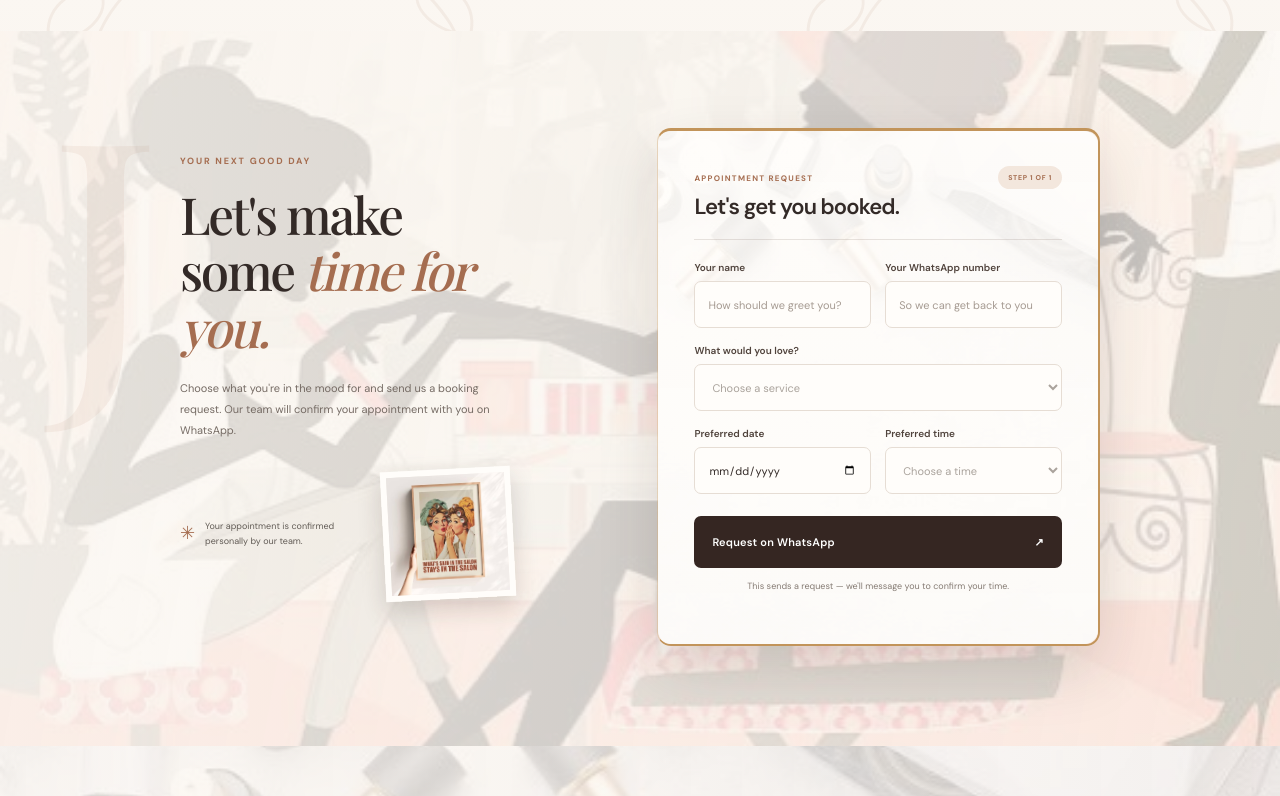
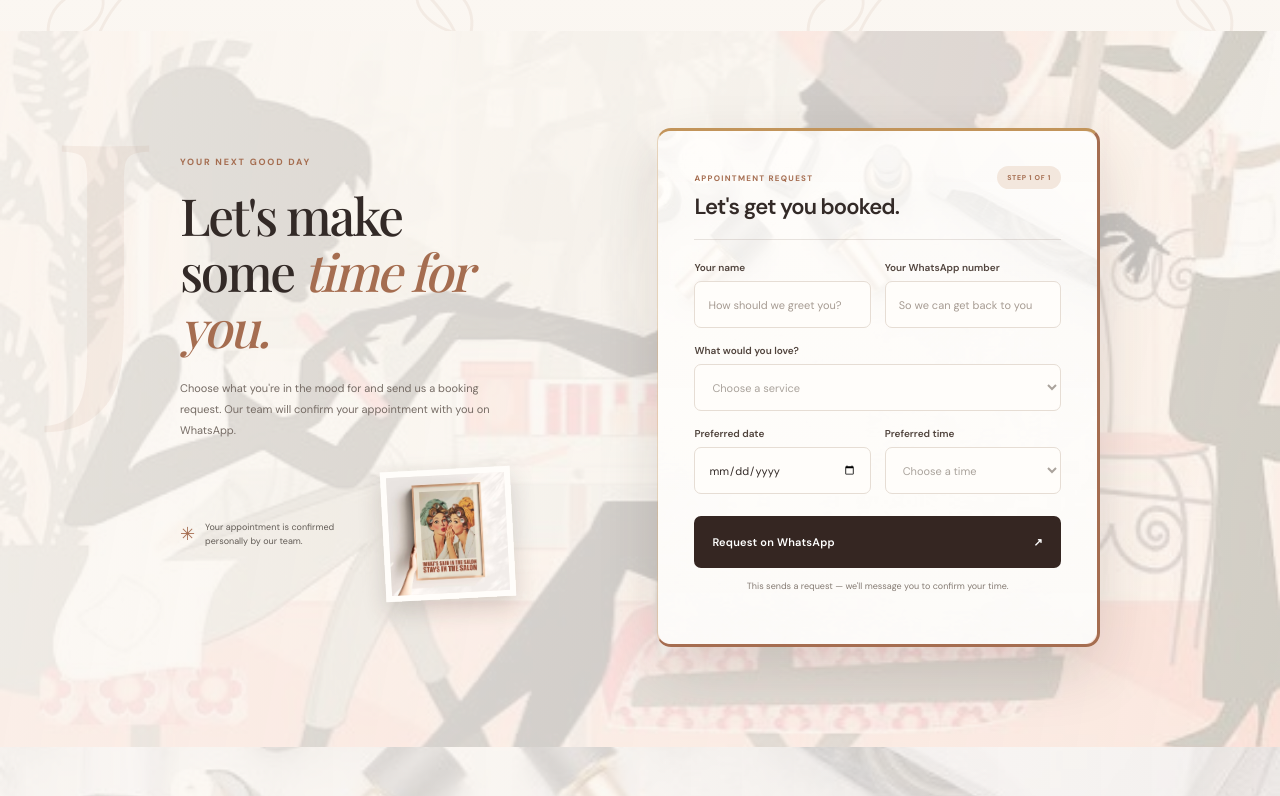
Before and after one commit to frostlew15/pretty-jojos-glow-studio, a plain HTML site: page index.html in a window 1280 px wide. Shown: the part 1964-2760 px from the top of the page. Drawn offline with nearby package versions, Linux system fonts and the light colour scheme.

Commit message:
Increase booking form border visibility
Co-authored-by: Copilot <223556219+Copilot@users.noreply.github.com>

```diff
--- a/css/style.css
+++ b/css/style.css
@@ -200,8 +200,8 @@ h2 { margin-bottom: 0; font-size: clamp(40px, 4vw, 55px); line-height: 1.1; }
   padding: 34px 36px 30px;
   border: 1px solid rgba(194, 148, 90, .36);
   border-top: 3px solid var(--gold);
-  border-right: 2px solid var(--gold);
-  border-bottom: 2px solid var(--gold);
+  border-right: 3px solid var(--accent);
+  border-bottom: 3px solid var(--accent);
   border-radius: 14px;
   background: transparent;
   box-shadow: 0 24px 60px rgba(53, 38, 34, .15);
```
